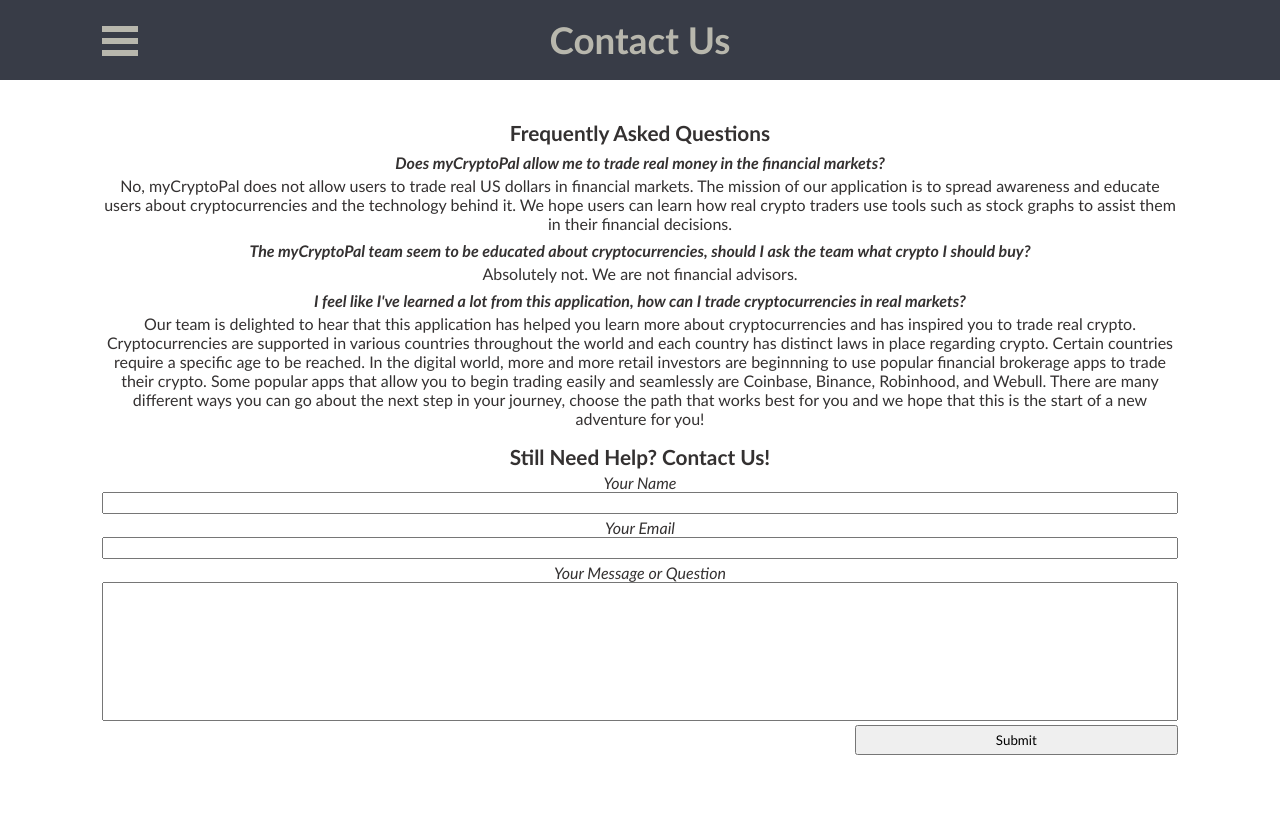
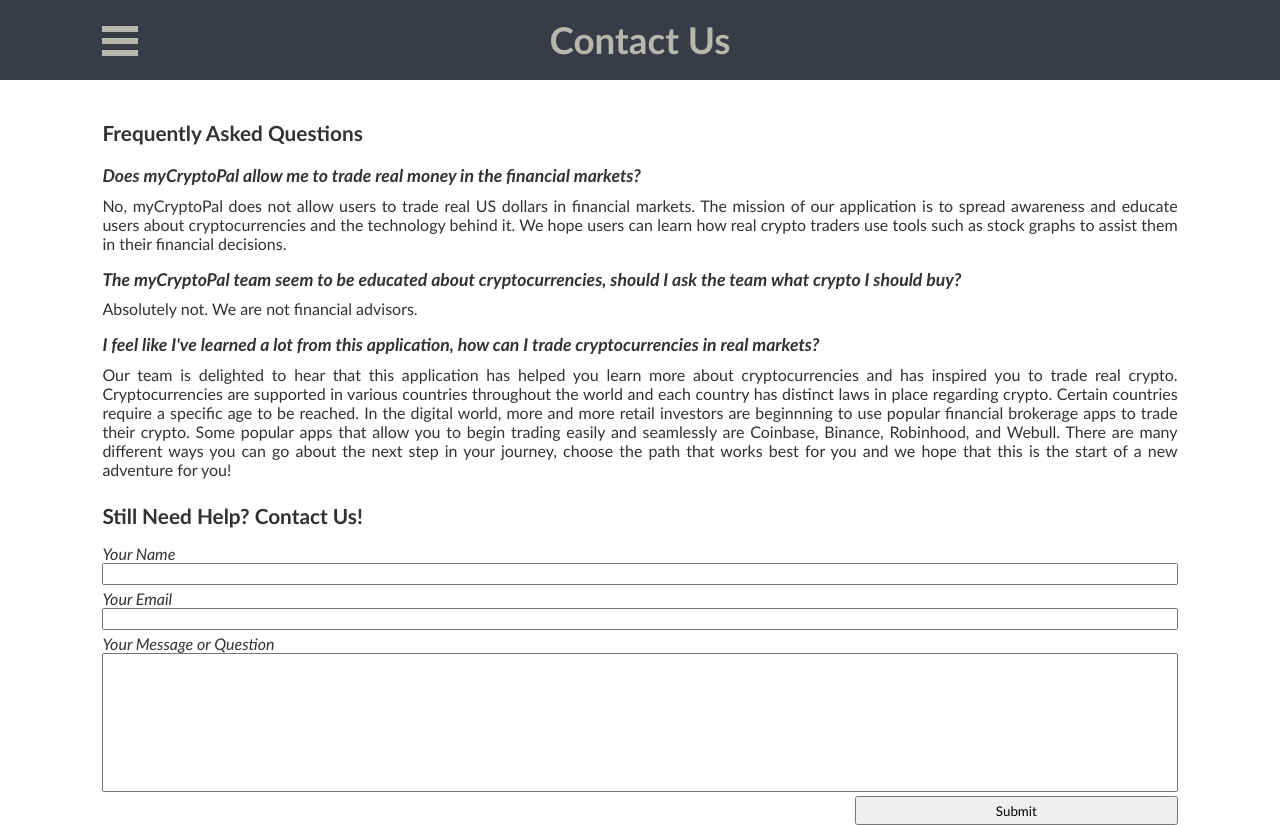
Before and after one commit to software-students-spring2022/final-project-mycryptopal, a React (Create React App) app in the folder front-end/: page /contact in a window 1280 px wide. Before the commit the page ends 800 px from the top, so only its background shows below. Built offline with nearby package versions, Linux system fonts and the light colour scheme.

Commit message:
Reverted unintentional CSS changes on Contact page. Added placeholder post request on Contact page and backend

```diff
--- a/front-end/src/views/Contact/Contact.css
+++ b/front-end/src/views/Contact/Contact.css
@@ -4,20 +4,24 @@
     text-align: justify;
 }
 
-.section-header {
+.contactHeader {
     font-weight: bold;
     font-size: 1.3em;
     margin-top: 2vh;
+    margin-bottom: 1.5vh;
 }
 
 .faqQuestion {
     font-weight: bold;
     font-style: italic;
     margin-top: 1vh;
+    margin-bottom: 0.7vh;
+    font-size: 1.1em;
 }
 
 .faqAnswer {
     margin-top: 0.5vh;
+    margin-bottom: 1vh;
 }
 
 #contact-form {
--- a/front-end/src/views/Contact/Contact.js
+++ b/front-end/src/views/Contact/Contact.js
@@ -9,7 +9,7 @@ function Contact() {
 
             <div id="page-content">
                 <div id="faq" className="section">
-                    <div className="section-header">
+                    <div className="contactHeader">
                         Frequently Asked Questions
                     </div>
                     <div className="faqQuestion">
@@ -42,17 +42,17 @@ function Contact() {
                 </div>
 
                 <div id="contact-us" className="section">
-                    <div className="section-header">
+                    <div className="contactHeader">
                         Still Need Help? Contact Us!
                     </div>
-                    <form name="contact-form" id="contact-form" action="/contact" method="GET">
+                    <form name="contact-form" id="contact-form" action="http://localhost:4000/user/contact" method="POST">
                         <label htmlFor="contact-name" className="contactLabel">Your Name</label>
                         <input name="contact-name" type="text"></input>
                         <label htmlFor="contact-email" className="contactLabel">Your Email</label>
                         <input name="contact-email" type="text"></input>
                         <label htmlFor="contact-message" className="contactLabel">Your Message or Question</label>
                         <textarea name="contact-message" type="text" className="contactMessage"></textarea>
-                        <input id="submitButton" onClick={popUp} type="button" value="Submit"></input>
+                        <input id="submitButton" onClick={popUp} type="submit" value="Submit"></input>
                     </form>
                 </div>
             </div>
--- a/front-end/src/views/Login/Login.css
+++ b/front-end/src/views/Login/Login.css
@@ -36,7 +36,7 @@
     margin-bottom: 2vh;
 }
 
-.section {
+.loginSection {
     display: flex;
     flex-direction: column;
     text-align: center;
--- a/front-end/src/views/Login/Login.js
+++ b/front-end/src/views/Login/Login.js
@@ -5,7 +5,7 @@ function Login() {
         <>
             <div id="bg"></div>
             <div id="page">
-                <div className="section">
+                <div className="loginSection">
                     <div className="tagLine">
                         Ready to Level Up Your Investing Career?
                     </div>
@@ -15,7 +15,7 @@ function Login() {
                     </div>
                 </div>
 
-                <div className="section">
+                <div className="loginSection">
                     <form id="login-form" action="http://localhost:4000/login" method="POST">
                         <label htmlFor="username" className="label">Username</label>
                         <input name="username" type="text" className="credentials" required />
```
Also changed, not shown: 1 other file (tests, documents, lock files or other folders).
